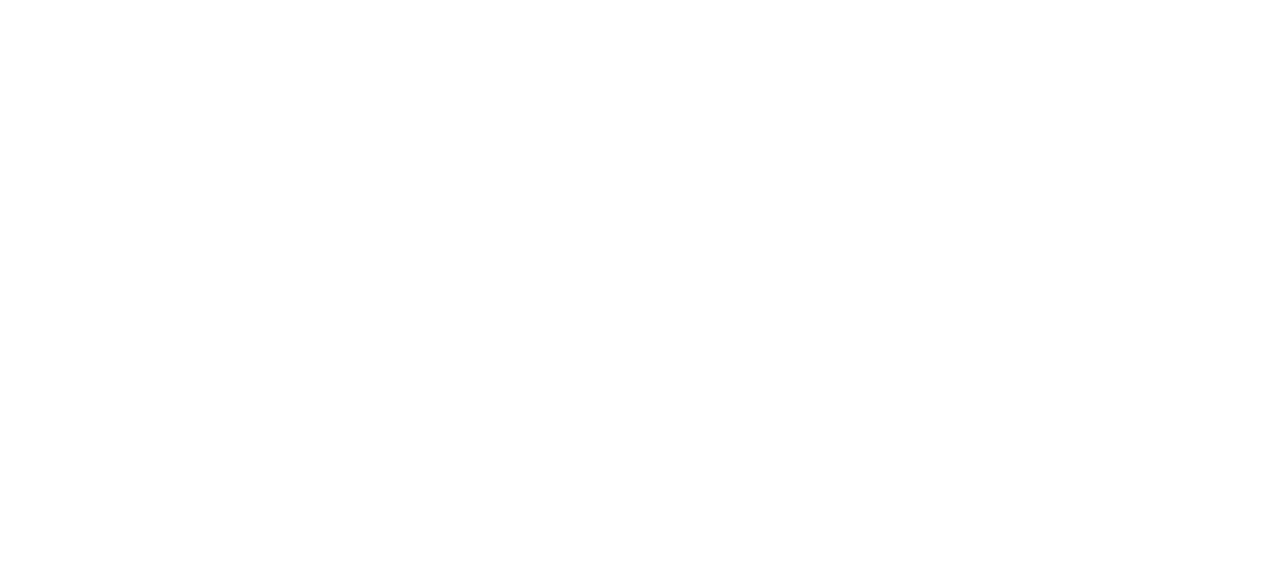
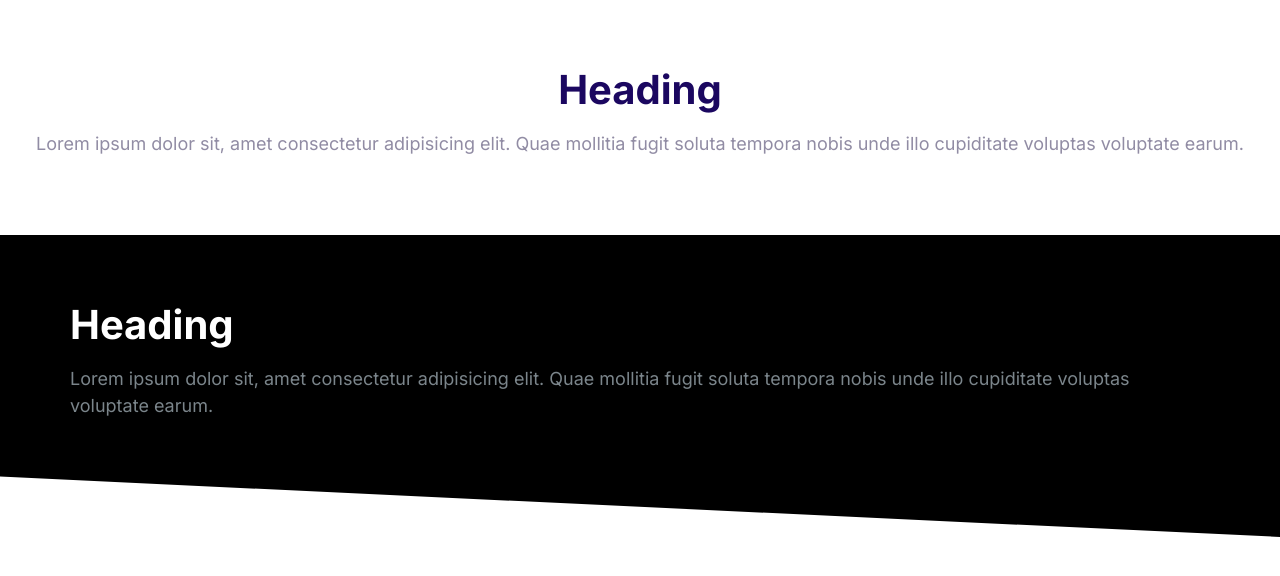
Before and after one commit to JacobBowlware/moshify-web, a plain HTML site: page index.html in a window 1280 px wide. Drawn offline with Linux system fonts and the light colour scheme.

Commit message:
Define block structure/styles.

```diff
--- a/css/styles.css
+++ b/css/styles.css
@@ -586,3 +586,40 @@ a {
     max-height: 100vh;
     opacity: 1;
 }
+
+/* Blocks */
+.block {
+    --padding-vertical: 6rem;
+    padding: var(--padding-vertical) 2rem;
+}
+
+.block__header {
+    text-align: center;
+}
+
+.block--dark {
+    background: #000;
+    color: #7b858b;
+}
+.block--dark .block__heading {
+    color: #fff;
+}
+
+.block__heading {
+    margin-top: 0;
+}
+
+.block--skewed-right {
+    clip-path: polygon(0% 0%, 100% 0%, 100% 100%, 0% 80%);
+    padding-bottom: calc(var(--padding-vertical) + 4rem);
+}
+
+.block--skewed-left {
+    clip-path: polygon(0% 0%, 100% 0%, 100% 80%, 0% 100%);
+    padding-bottom: calc(var(--padding-vertical) + 4rem);
+}
+
+.container {
+    max-width: 1140px;
+    margin: 0 auto;
+}
--- a/index.html
+++ b/index.html
@@ -14,5 +14,27 @@
     <link rel="stylesheet" href="css/normalize.css" />
     <link rel="stylesheet" href="css/styles.css" />
   </head>
-  <body></body>
+  <body>
+    <header class="block__header">
+      <section class="block contianer">
+        <h2 class="block__heading">Heading</h2>
+        <p>
+          Lorem ipsum dolor sit, amet consectetur adipisicing elit. Quae
+          mollitia fugit soluta tempora nobis unde illo cupiditate voluptas
+          voluptate earum.
+        </p>
+      </section>
+    </header>
+    <section class="block block--dark block--skewed-right">
+      <div class="container">
+        <h2 class="block__heading">Heading</h2>
+        <p>
+          Lorem ipsum dolor sit, amet consectetur adipisicing elit. Quae
+          mollitia fugit soluta tempora nobis unde illo cupiditate voluptas
+          voluptate earum.
+        </p>
+      </div>
+    </section>
+    <script src="js/main.js"></script>
+  </body>
 </html>
```
Also changed, not shown: components/blocks.html (added, +18 -0 lines).
